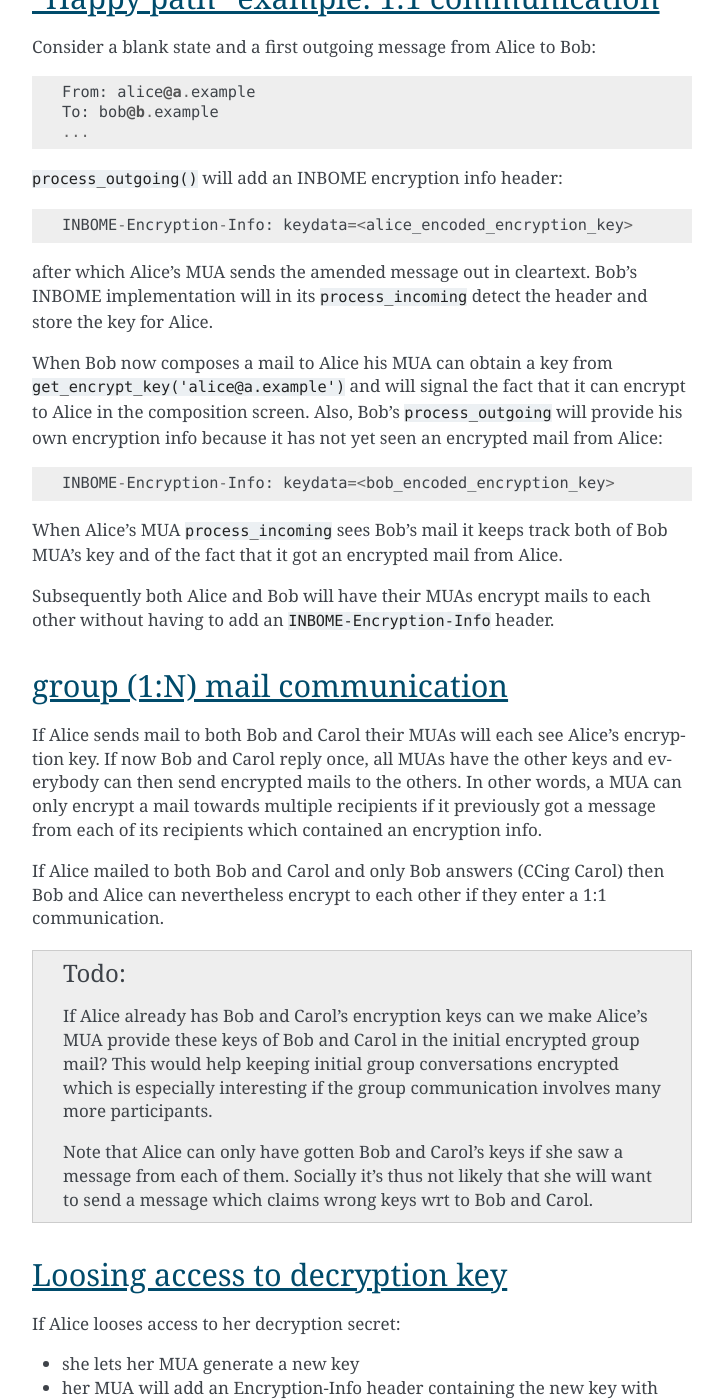
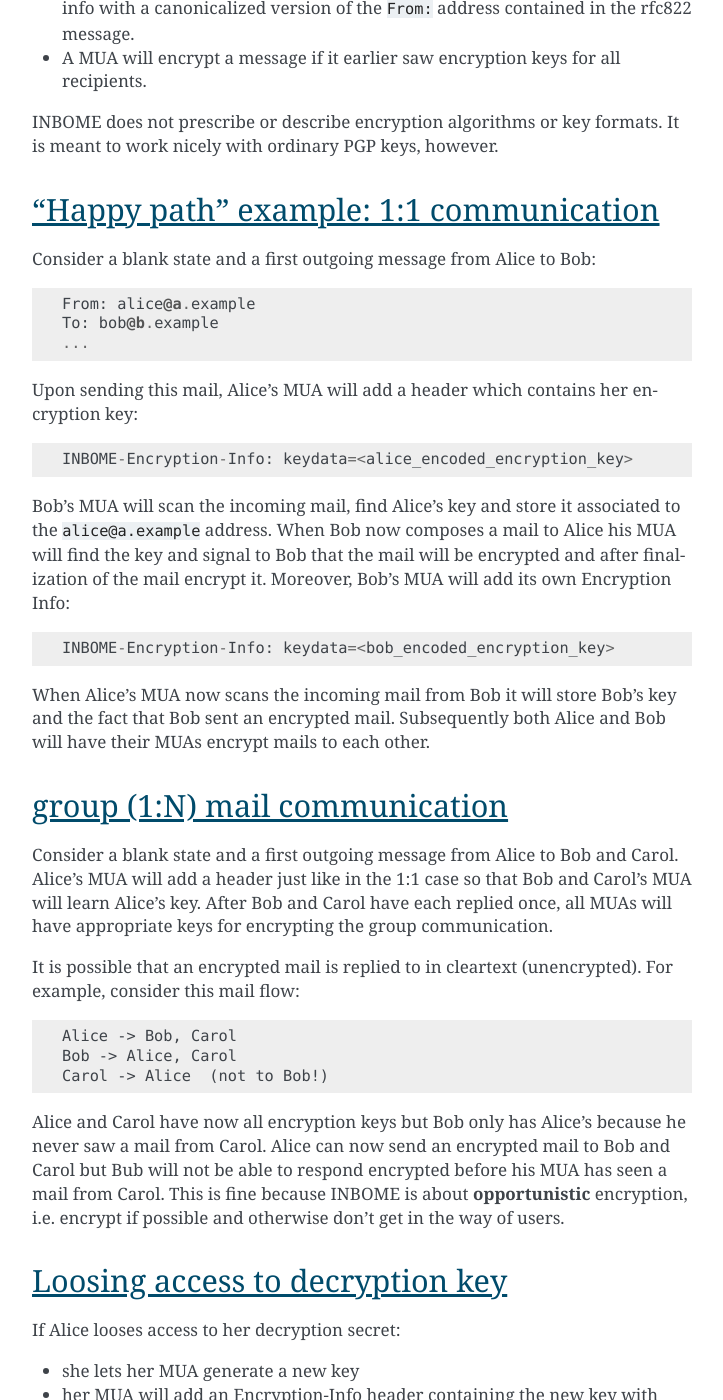
Before and after one commit to autocrypt/autocrypt, a Sphinx documentation site: the page built from doc/mua-keydiscovery.rst, in a window 1280 px wide and 1400 px high, scrolled down 1037 px. Shown: the whole window, without its empty margins (388-1111 px from the left). Built offline with Sphinx 7.4.7, drawn with Linux system fonts in a browser that asks for light colours; some of the changed text lies outside the part shown.

Commit message:
finish simplificiation:
- always send INBOME header for now

- merge mua state and requirements file

- streamline/shorten several text fragements

```diff
--- a/README.rst
+++ b/README.rst
@@ -4,4 +4,4 @@
 
     https://inbome.readthedocs.org/
 
-and checkout the `doc <doc>`_ directory which contains a ``sphinx`` documentation project.  You can `install sphinx <http://www.sphinx-doc.org/en/stable/install.html>`_ and then run ``make html`` in the ``doc`` directory to regenerate it locally.
+If you want to read and work on the docs locally checkout the `doc <doc>`_ directory which contains a ``sphinx`` documentation project.  You can `install sphinx <http://www.sphinx-doc.org/en/stable/install.html>`_ and then run ``make html`` in the ``doc`` directory to regenerate docs locally.
--- a/doc/_templates/globaltoc.html
+++ b/doc/_templates/globaltoc.html
@@ -3,6 +3,5 @@
   <li><a href="{{ pathto('index') }}">INBOME index</a></li>
   <li><a href="{{ pathto('mua-keydiscovery') }}">INBOME Key discovery</a></li>
   <li><a href="{{ pathto('multi-device') }}">Multi-device handling</a></li>
-  <li><a href="{{ pathto('mua-state') }}">MUA state</a></li>
-  <li><a href="{{ pathto('mua-requirements') }}">MUA requirements</a></li>
+  <li><a href="{{ pathto('mua-internals') }}">MUA internals</a></li>
 </ul>
--- /dev/null
+++ b/doc/mua-internals.rst
@@ -0,0 +1,108 @@
+MUA internals (requirements, operations, state)
+===============================================
+
+.. contents::
+
+
+INBOME requirements for MUAs
+---------------------------------------------------
+
+INBOME works for people who use INBOME-aware MUAs.  We expect the MUAs
+to have the following capabilities:
+
+- know what account(s) they are associated with, including the
+  public-facing e-mail address associated with each account.
+
+- be able to fetch e-mail from the corresponding accounts
+
+- send e-mail to arbitrary e-mail addresses (including its own
+  account(s)).
+
+- If the MUA can check multiple e-mail accounts, it should be able to
+  distinguish somehow between mail delivered to each of those
+  accounts.  That is, if the MUA checks the mailbox for
+  ``bob@home.example`` and also for ``robert@work.example``, it should
+  know which messages came for which address.  (Inspecting headers may
+  be sufficient for this).  This is necessary because some messages
+  that affect the state of an INBOME peering don't bear INBOME headers
+  at all (e.g. messages from new, non-INBOME-capable MUAs)
+
+- be able to store persistent state about the user's communications
+  partners (see peerstate_) and about the user's other devices (see
+  :doc:`multi-device`)
+
+.. _peerstate:
+
+Per-peer state
+--------------
+
+For each peer, an INBOME-aware MUA will store the timestamp and value of the ``INBOME-Encryption-Info`` header value it saw from the last message from that peer.
+
+Peers are distingished by canonicalized e-mail address.  If an MUA has
+an address book, it is likely to separate contacts by human identity,
+and each identity might have multiple e-mail addresses.
+However, INBOME-enabled MUAs treat separate e-mail addresses (even when we know
+they belong to the same person) as distinct for the purposes of
+storing state.
+
+core operations
+------------------
+
+For the time being, INBOME mandates that clients always add an ``INBOME-Encryption-Info`` header.
+
+In order to better understand how MUAs process and use this encryption info we talk about two conceptual core operations:
+
+- ``scan_incoming(mime_mail)``: update local INBOME state from incoming
+  mail.
+
+- ``get_encrypt_key(recipient_address)``: Return encryption key or
+  None for recipient_address.
+
+The ``scan_incoming`` function sees the full incoming :rfc:`822` message.  It will not neccessarily see messages in the order in which they were sent.  In order to keep track of the "latest" mail from a peer it will associate a timestamp with each message.  This is computed from the Date header or, if that lies in the future, is taken to be the current time. ``scan_incoming`` will update a peer's inbome info in either one of these cases:
+
+- it never saw an earlier mail from that peer
+- it saw a mail earlier but it's recorded timestamp preceded the current timestamp
+
+The ``get_encrypt_key`` function will return an encryption key it scanned from an earlier mail if and only if the last mail from the peer contained that info.
+
+State will be stored and queried using `address canonicalization`_.
+
+
+
+.. _`address canonicalization`:
+
+E-mail Address canonicalization
+-------------------------------
+
+Domain part (the part after the @):
+
+FIXME: We need to choose a canonicalization form for the domain side
+of the e-mail address.  There are risks for user presentation around
+phishing with IDNs, which we should be careful about.
+
+
+Local part (the part before the @):
+
+SMTP specs say this part is domain-specific, and byte-for-byte
+arbitrarily sensitive.  In practice, nearly every e-mail domain treats
+the local part of the address as a case-insensitive string.  That is,
+while it is permitted by the standards, ``John@example.org`` is very
+unlikely to deliver to a different mailbox than ``john@example.org``.
+INBOME-aware MUAs will canonicalize the local part of an e-mail
+address by making it all lower-case.
+
+FIXME: some people (and some e-mail domains) have known variations
+which all deliver to the same account.  For example, the mailbox that
+receives ``john@example.org`` might automatically receive all mail
+addressed like ``john-whatever@example.org``.  gmail today supports
+arbitrary dot injection (e.g. ``johndoe@example.org`` delivers to the
+same mailbox as ``john.doe@example.org``).  Do we want to try to
+support these somehow?  It would be simplest to declare anyone using
+aliasing schemes like this as out-of-scope for INBOMEv1.
+
+FIXME: do we want to allow sophisticated users to explicitly merge
+known shared aliases as long as the domain side stays the same?  For
+example, if i happen to know that ``jdoe@example.org`` delivers to the
+same mailbox as ``john@example.org``, can i declare that to an
+INBOME-aware MUA?  How would such an explicit merge affect state
+management?
--- a/doc/mua-keydiscovery.rst
+++ b/doc/mua-keydiscovery.rst
@@ -1,38 +1,31 @@
-INBOME key discovery
-=========================
+INBOME in-band key discovery
+=============================
+
+INBOME key discovery requires support only from mail programs and works with any existing provider, it works fully offline and is only based on the two core abilities every mail program has: sending and receiving mail.
+
+Similar to TLS's machine to machine handshake, users first need to have a cleartext mail exchange to negotiate encryption.  INBOME-supporting MUAs add encryption key information to every mail they send out.  Subsequent mails from the receiving peer will then be encrypted. Mail programs signal encryption-status to their users at "compose-mail" time but avoid asking for decisions about keys. In fact, key exporting, importing and upgrading all happens automatically and without user intervention. In accordance with :rfc:`7435` INBOME is fine with dropping back to cleartext in some cases (see below).
+
+INBOME key discovery is safe only against passive eavesdroppers. It is trivial for providers to perform active downgrade or man-in-the-middle attacks on INBOME's key discovery.  Users may, however, detect such tampering if they out-of-band verify their keys at some later point in time.  This possiblity in turn is likely to keep most providers honest or at least prevent them from performing active attacks on a massive scale.
+
 
 .. contents::
 
 Basic network protocol flow
 ---------------------------------
 
-Establishing encryption happens as a side effect when people mail each other:
+Establishing encryption happens as a side effect when people send each other mail:
 
-- An MUA will send an INBOME-Encryption-Info: header to all messages it
-  sends out which contains encryption key info.
+- A MUA always adds an ``INBOME-Encryption-Info:`` header to all messages it
+  sends out.
 
-- An MUA which sends a mail to recipients where it earlier saw
-  respective INBOME Encryption Info headers will encrypt the message
-  accordingly.
+- A MUA will scan incoming mails for encryption headers and associate
+  the info with a canonicalized version of the ``From:`` address contained
+  in the rfc822 message.
 
+- A MUA will encrypt a message if it earlier saw encryption keys for all
+  recipients.
 
-INBOME key discovery processing
--------------------------------
-
-In order to better understand how MUAs process encryption info we talk about three different conceptual operations:
-
-- ``process_incoming(mime_mail)``: analyze incoming mail and
-  update local INBOME information.
-
-- ``get_encrypt_key(recipient_address)``: Return encryption key or
-  None for recipient_address.
-
-- ``process_outgoing(mime_mail)``: Return new mime mail with
-  headers and attachments added.
-
-Note that these INBOME operations do not perform any encryption or
-decryption but rather implement key discovery.
-
+INBOME does not prescribe or describe encryption algorithms or key formats.  It is meant to work nicely with ordinary PGP keys, however.
 
 "Happy path" example: 1:1 communication
 ---------------------------------------
@@ -43,39 +36,46 @@
     To: bob@b.example
     ...
 
-``process_outgoing()`` will add an INBOME encryption info header::
+Upon sending this mail, Alice's MUA will add a header which contains her
+encryption key::
 
     INBOME-Encryption-Info: keydata=<alice_encoded_encryption_key>
 
-after which Alice's MUA sends the amended message out in cleartext.
-Bob's INBOME implementation will in its ``process_incoming`` detect
-the header and store the key for Alice.
-
-When Bob now composes a mail to Alice his MUA can obtain a key from ``get_encrypt_key('alice@a.example')`` and will signal the fact that it can encrypt to Alice in the composition screen.  Also, Bob's ``process_outgoing`` will provide his own encryption info because it has not yet seen an encrypted mail from Alice::
+Bob's MUA will scan the incoming mail, find Alice's key and store it
+associated to the ``alice@a.example`` address.  When Bob now composes a
+mail to Alice his MUA will find the key and signal to Bob that the mail
+will be encrypted and after finalization of the mail encrypt it.
+Moreover, Bob's MUA will add its own Encryption Info::
 
     INBOME-Encryption-Info: keydata=<bob_encoded_encryption_key>
 
-When Alice's MUA ``process_incoming`` sees Bob's mail it keeps track both of Bob MUA's key and of the fact that it got an encrypted mail from Alice.
+When Alice's MUA now scans the incoming mail from Bob it will store
+Bob's key and the fact that Bob sent an encrypted mail.  Subsequently
+both Alice and Bob will have their MUAs encrypt mails to each other.
 
-Subsequently both Alice and Bob will have their MUAs encrypt mails to each other without having to add an ``INBOME-Encryption-Info`` header.
 
 group (1:N) mail communication
 ------------------------------------------
 
-If Alice sends mail to both Bob and Carol their MUAs will each see Alice's encryption key. If now Bob and Carol reply once, all MUAs have the other keys and everybody can then send encrypted mails to the others.  In other words, a MUA can only encrypt a mail towards multiple recipients if it previously got a message from each of its recipients which contained an encryption info.
+Consider a blank state and a first outgoing message from Alice to Bob
+and Carol.  Alice's MUA will add a header just like in the 1:1 case so
+that Bob and Carol's MUA will learn Alice's key.  After Bob and Carol
+have each replied once, all MUAs will have appropriate keys for
+encrypting the group communication.
 
-If Alice mailed to both Bob and Carol and only Bob answers (CCing Carol) then Bob and Alice can nevertheless encrypt to each other if they enter a 1:1 communication.
+It is possible that an encrypted mail is replied to in cleartext (unencrypted).
+For example, consider this mail flow::
 
-.. todo::
+    Alice -> Bob, Carol
+    Bob -> Alice, Carol
+    Carol -> Alice  (not to Bob!)
 
-   If Alice already has Bob and Carol's encryption keys can we make Alice's MUA
-   provide these keys of Bob and Carol in the initial encrypted group mail?
-   This would help keeping initial group conversations encrypted which is especially
-   interesting if the group communication involves many more participants.
-
-   Note that Alice can only have gotten Bob and Carol's keys if she saw a message
-   from each of them.  Socially it's thus not likely that she will want to send a
-   message which claims wrong keys wrt to Bob and Carol.
+Alice and Carol have now all encryption keys but Bob only has Alice's
+because he never saw a mail from Carol.  Alice can now send an encrypted
+mail to Bob and Carol but Bub will not be able to respond encrypted
+before his MUA has seen a mail from Carol.  This is fine because INBOME
+is about **opportunistic** encryption, i.e. encrypt if possible and
+otherwise don't get in the way of users.
 
 Loosing access to decryption key
 -------------------------------------------
@@ -88,12 +88,14 @@
 
 - receiving MUAs will replace the old key with the new key
 
-Meanwhile, if Bob sends her a mail using the old encryption key she will have to respond with a message like "Sorry Bob, i've lost my device/key/... please write again".  This social mail exchange will lead to an updated key which works.
+Meanwhile, if Bob sends Alice a mail encrypted to the old key she will
+not be able tor ead it.  After she responds (e.g. with "Hey, can't read
+your mail") Bob's MUA will see the new key and subsequently use it.
 
 .. todo::
 
     Check if we can encrypt a mime mail such that non-decrypt-capable clients
-    will show a message that leads Alice to reply in the suggested way.  We don't
+    will show a message that helps Alice to reply in the suggested way.  We don't
     want people to read handbooks before using INBOME so any guidance we can
     "automatically" provide in case of errors is good.
 
@@ -101,15 +103,18 @@
 
     Unless we can get perfect recoverability (also for device loss etc.) we will
     always have to consider this "fatal" case of loosing a secret key and how
-    users can deal with it.
+    users can deal with it.  Especially in the federated email context We do
+    not think perfect recoverability is feasible.
 
 
-switch to a MUA with no support for INBOME
--------------------------------------------
+Dowgrading / switch to a MUA without INBOME support
+------------------------------------------------------
 
 Alice might decide to switch to a different MUA which does not support INBOME.
 
-In this case a MUA which previously saw an INBOME header and/or encryption from Alice now sees an unencrypted mail from Alice and no encryption header. This will disable encryption to Alice for subsequent mails.
+A MUA which previously saw an INBOME header and/or encryption from Alice
+now sees an unencrypted mail from Alice and no encryption header. This
+will disable encryption to Alice for subsequent mails.
 
 
 A note on INBOME and existing spam infrastructure
@@ -138,51 +143,3 @@
 a user's encryption key becomes public the worst outcome are increased
 numbers of unsoliticed mails arriving at the MUA side. Upgrading to a
 new key can mitigate the problem and is supported by INBOME.
-
-
-Known Open questions / notes
------------------------------
-
-- Instead of transporting keysdata through INBOME headers we could
-  also add attachments, e.g. application/pgp-keys ones and put INBOME
-  headers into it.
-
-- We don't currently address signatures at all -- how does INBOME
-  interact with message signing?
-
-- The actual encryption/signing mechanism are not defined by INBOME.
-  For now we assume the practical implementation uses OpenPGP keys and
-  either a separate or the default user's keyrings to store keys
-  coming over INBOME.
-
-- We can allow peers to gossip keys for all participating parties in an
-  email conversation to speed up key discovery among them.  If a peer
-  got two different keys for a target address (which can happen
-  because of group gossiping and upgraded/regenerated keys) the peer
-  shall encrypt to both keys if possible and request a key from the
-  peer so that it can resolve the conflict.  FIXME: how are we
-  encouraging key gossip in a group?
-
-- We assume that an MUA only sends a key to a peer if the peer's last
-  message indicated INBOME abilities/requests.  If a peer has sent a
-  non INBOME mail, an MUA shall by default send a cleartext mail
-  (unless explicitly requested by its user to continue sending
-  encrypted).
-
-- how does INBOME interact with today's mailing list managers?  This
-  might not be relevant except for encrypted mailing lists.
-
-- under what circumstances precisely do you downgrade from encryption
-  to cleartext?  Could we consider the ``User-Agent`` header which
-  often will indicate if the other side is using multiple
-  devices/MUAs?  can we otherwise practically distinguish different
-  MUAs from parsing messages/headers?  There's an ongoing push to drop
-  User-Agent headers from most MUAs, in an attempt to minimize
-  published metadata, so relying on User-Agent isn't a reasonable
-  approach.  However, each MUA could select and publish a UUID as part
-  of its INBOME header, if we find it's important for one peer to know
-  when the other is using multiple clients.
-
-- how to deal with spammers downgrade encryption by using a fake from?
-  (it's not their intention, just a side effect).  How much can we
-  rely on DKIM?
--- a/doc/mua-state.rst
+++ /dev/null
@@ -1,75 +0,0 @@
-Internal state for MUA
-======================
-
-.. contents::
-
-INBOME assumes that every communicating MUA has some structured
-internal state about the peers that the user communicates with.
-
-It may also need to store state about other MUAs used by the same
-user, but that state will be documented in multi-device.rst
-
-Multi-account MUAs
-------------------
-
-Some MUAs are capable of working with multiple e-mail accounts.
-
-Per-peer state
---------------
-
-For each peer, an INBOME-aware MUA will store:
-
-- the last ``INBOME-Encryption-Info`` header value it saw from that peer.
-
-- Boolean whether the last mail it saw from the peer was properly encrypted
-
-Peers are distingished by canonicalized e-mail address.  If an MUA has
-an address book, it is likely to separate contacts by human identity,
-and each identity might have multiple e-mail addresses.
-However, INBOME-enabled MUAs treat separate e-mail addresses (even when we know
-they belong to the same person) as distinct for the purposes of
-storing state.
-
-FIXME: do we need to distinguish between one-to-one e-mail and
-one-to-many e-mail?  for example, if Alice has an INBOME connection to
-Bob such that all mails are encrypted, and then Bob sends Alice and
-Carol a cleartext message, should that reset the state?
-
-FIXME: how do we deal with Bcc'ed e-mail?
-
-
-E-mail Address canonicalization
--------------------------------
-
-Domain part (the part after the @):
-
-FIXME: We need to choose a canonicalization form for the domain side
-of the e-mail address.  There are risks for user presentation around
-phishing with IDNs, which we should be careful about.
-
-
-Local part (the part before the @):
-
-SMTP specs say this part is domain-specific, and byte-for-byte
-arbitrarily sensitive.  In practice, nearly every e-mail domain treats
-the local part of the address as a case-insensitive string.  That is,
-while it is permitted by the standards, ``John@example.org`` is very
-unlikely to deliver to a different mailbox than ``john@example.org``.
-INBOME-aware MUAs will canonicalize the local part of an e-mail
-address by making it all lower-case.
-
-FIXME: some people (and some e-mail domains) have known variations
-which all deliver to the same account.  For example, the mailbox that
-receives ``john@example.org`` might automatically receive all mail
-addressed like ``john-whatever@example.org``.  gmail today supports
-arbitrary dot injection (e.g. ``johndoe@example.org`` delivers to the
-same mailbox as ``john.doe@example.org``).  Do we want to try to
-support these somehow?  It would be simplest to declare anyone using
-aliasing schemes like this as out-of-scope for INBOMEv1.
-
-FIXME: do we want to allow sophisticated users to explicitly merge
-known shared aliases as long as the domain side stays the same?  For
-example, if i happen to know that ``jdoe@example.org`` delivers to the
-same mailbox as ``john@example.org``, can i declare that to an
-INBOME-aware MUA?  How would such an explicit merge affect state
-management?
```
Also changed, not shown: doc/index.rst (+3 -6 lines), doc/mua-requirements.rst (deleted, +0 -28 lines).
